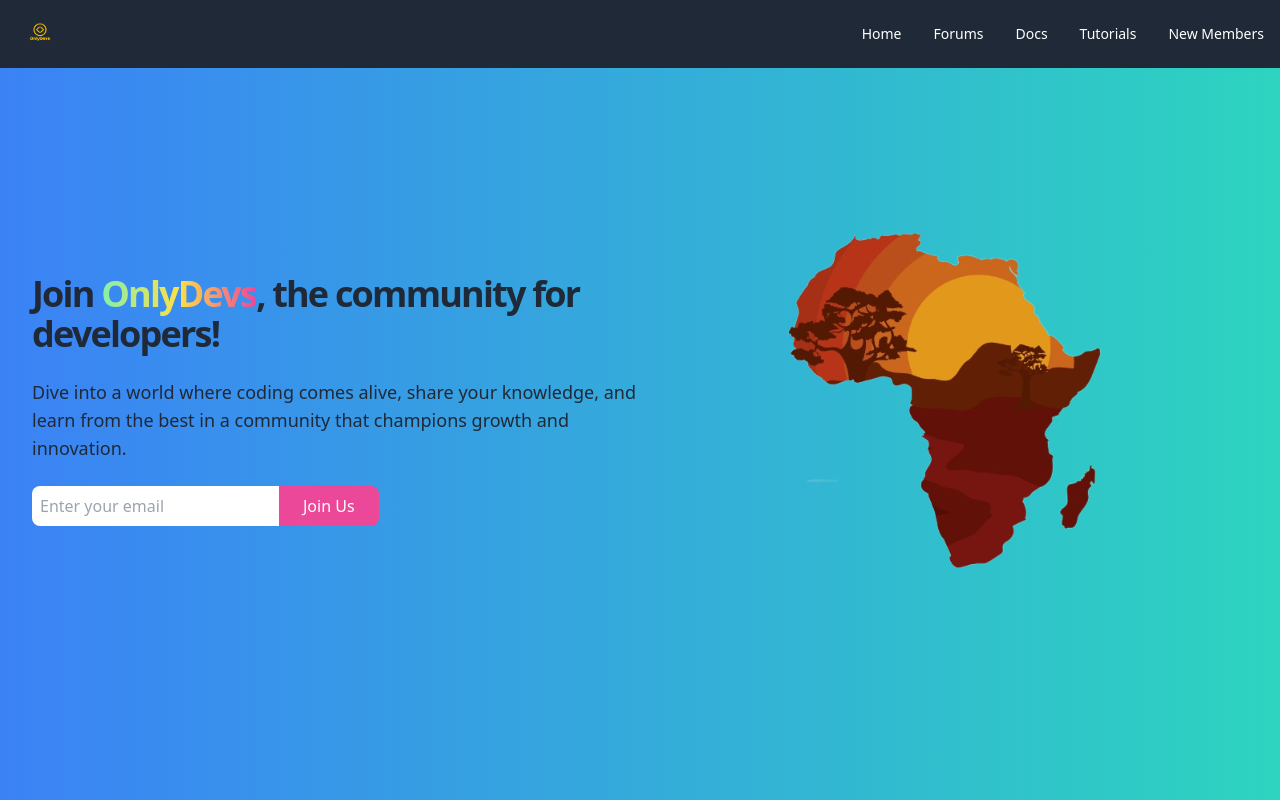
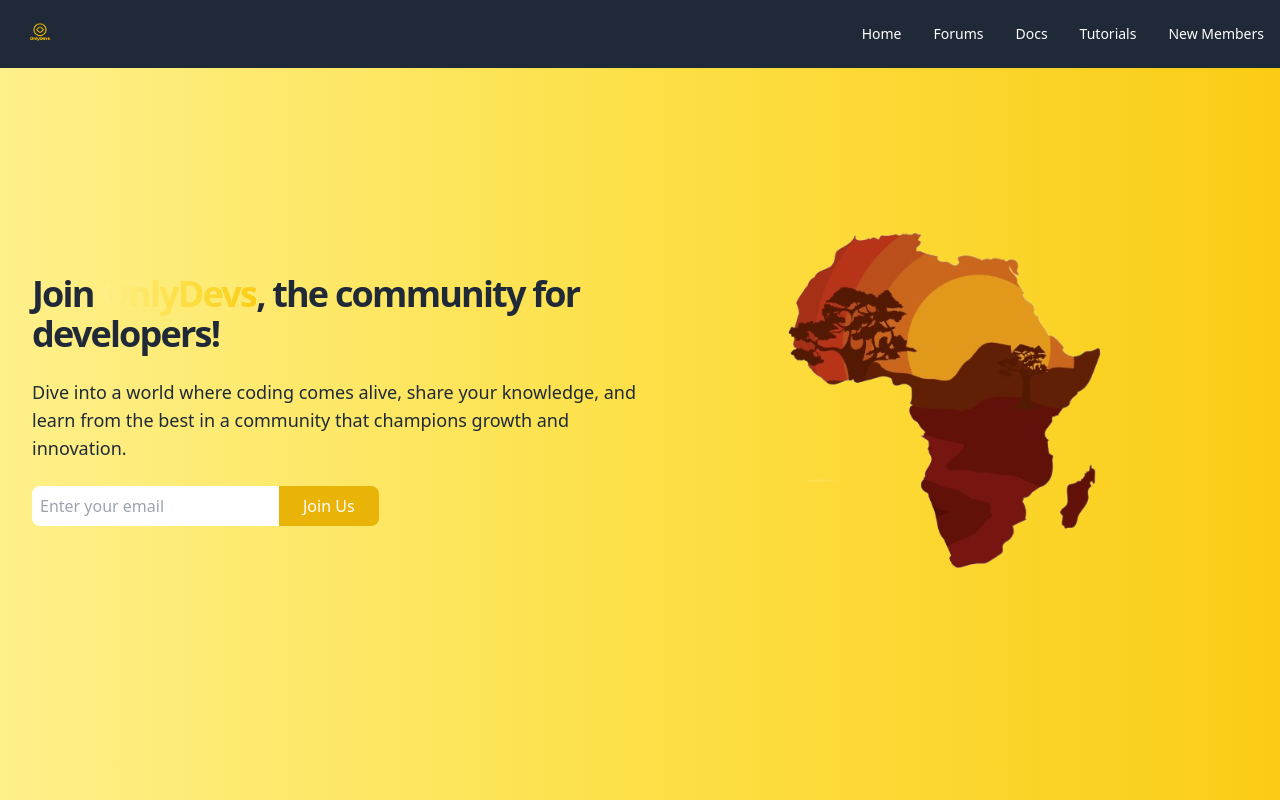
Before and after one commit to onlydevske/OnlyDevs-Website, a React (Vite) app: page / in a window 1280 px wide. Shown: the top 800 px of the page. Built offline with nearby package versions, Linux system fonts and the light colour scheme.

Commit message:
updating gradient

```diff
--- a/src/pages/Home.jsx
+++ b/src/pages/Home.jsx
@@ -1,4 +1,3 @@
-// Home.js
 import React from 'react';
 import Header from '../components/Header';
 import HomeImg from '../images/africa.png';
@@ -7,19 +6,20 @@ export default function Home() {
     return (
         <>
             <div className="flex flex-col min-h-screen overflow-hidden">
-            <section className="flex items-center justify-center min-h-screen bg-gradient-to-r from-blue-500 to-teal-400 text-gray-800 dark:text-white">
+                <Header />
+                <section className="flex items-center justify-center min-h-screen bg-gradient-to-r from-yellow-200 via-yellow-300 to-yellow-400 text-gray-800 dark:text-white">
                     <div className="container mx-auto px-8 flex flex-wrap items-center justify-center">
                         {/* Content */}
                         <div className="w-full md:w-1/2 flex flex-col justify-center items-start">
                             <h1 className="text-3xl md:text-4xl leading-tight mb-6 font-bold tracking-tighter">
-                            Join <span className="text-transparent bg-clip-text bg-gradient-to-r from-green-300 via-yellow-300 to-pink-500">OnlyDevs</span>, the community for developers!
+                                Join <span className="text-transparent bg-clip-text bg-gradient-to-r from-yellow-200 via-yellow-300 to-yellow-400">OnlyDevs</span>, the community for developers!
                             </h1>
                             <p className="text-lg mb-6">
                                 Dive into a world where coding comes alive, share your knowledge, and learn from the best in a community that champions growth and innovation.
                             </p>
                             <div className="flex w-full md:w-auto">
-                            <input type="email" placeholder="Enter your email" className="p-2 rounded-l-lg focus:outline-none focus:ring-2 focus:ring-blue-500" />
-                            <button className="bg-pink-500 text-white rounded-r-lg px-6 py-2 hover:bg-pink-600 focus:outline-none focus:ring-2 focus:ring-pink-500">Join Us</button>
+                                <input type="email" placeholder="Enter your email" className="p-2 rounded-l-lg focus:outline-none focus:ring-2 focus:ring-yellow-400" />
+                                <button className="bg-yellow-500 text-white rounded-r-lg px-6 py-2 hover:bg-yellow-600 focus:outline-none focus:ring-2 focus:ring-yellow-500">Join Us</button>
                             </div>
                         </div>
                         {/* Image */}
@@ -30,6 +30,5 @@ export default function Home() {
                 </section>
             </div>
         </>
-
     );
 }
```
Lines whose indentation alone changed are shown as unchanged.
